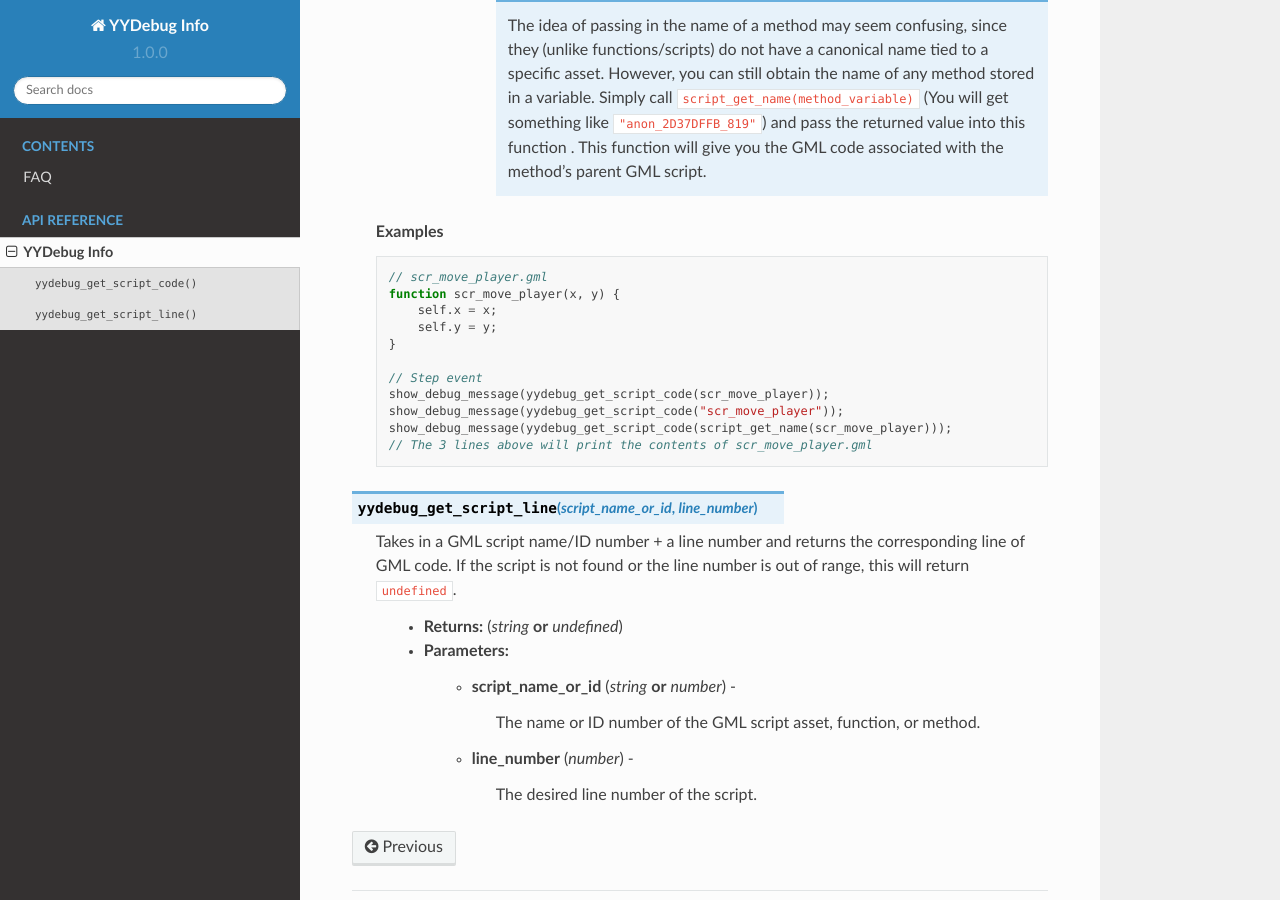
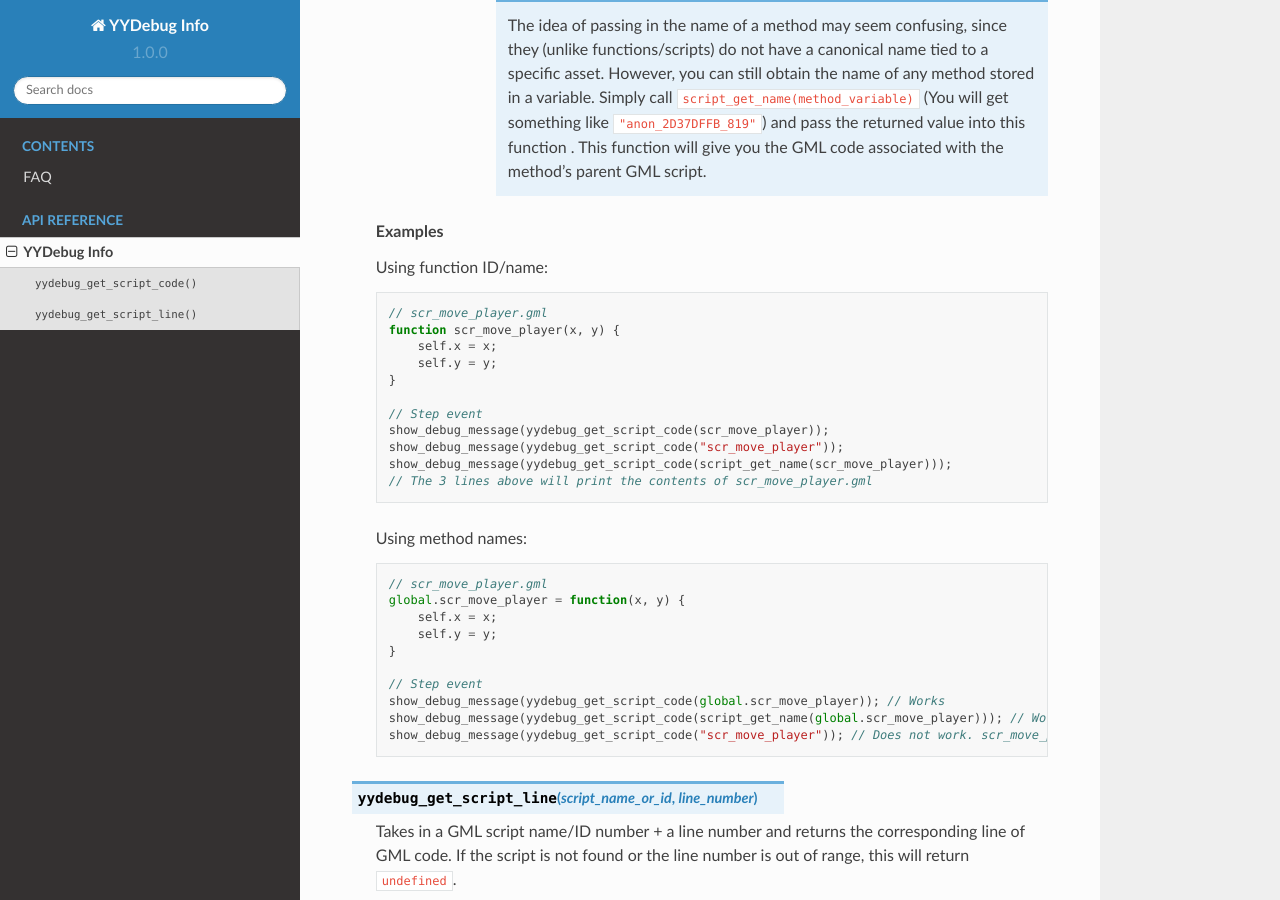
Before and after one commit to pixel-coffee/yydebuginfodocs, a Sphinx documentation site: the page built from docs/source/yydebug_info.rst, in a window 1280 px wide and 900 px high, scrolled down 569 px. Built offline with Sphinx 7.4.7 and the Read the Docs theme 2.0.0, drawn with Linux system fonts in a browser that asks for light colours.

Commit message:
Update yydebug_info.rst

```diff
--- a/docs/source/yydebug_info.rst
+++ b/docs/source/yydebug_info.rst
@@ -26,6 +26,8 @@ YYDebug Info
 
     **Examples**
 
+    Using function ID/name:
+
     .. code-block:: javascript
 
         // scr_move_player.gml
@@ -39,6 +41,21 @@ YYDebug Info
         show_debug_message(yydebug_get_script_code("scr_move_player"));
         show_debug_message(yydebug_get_script_code(script_get_name(scr_move_player)));
         // The 3 lines above will print the contents of scr_move_player.gml
+
+    Using method names:
+
+    .. code-block:: javascript
+
+        // scr_move_player.gml
+        global.scr_move_player = function(x, y) {
+            self.x = x;
+            self.y = y;
+        }
+
+        // Step event
+        show_debug_message(yydebug_get_script_code(global.scr_move_player)); // Works
+        show_debug_message(yydebug_get_script_code(script_get_name(global.scr_move_player))); // Works
+        show_debug_message(yydebug_get_script_code("scr_move_player")); // Does not work. scr_move_player is the name of a variable, not a function
 
 .. py:function:: yydebug_get_script_line(script_name_or_id, line_number)
 
```
